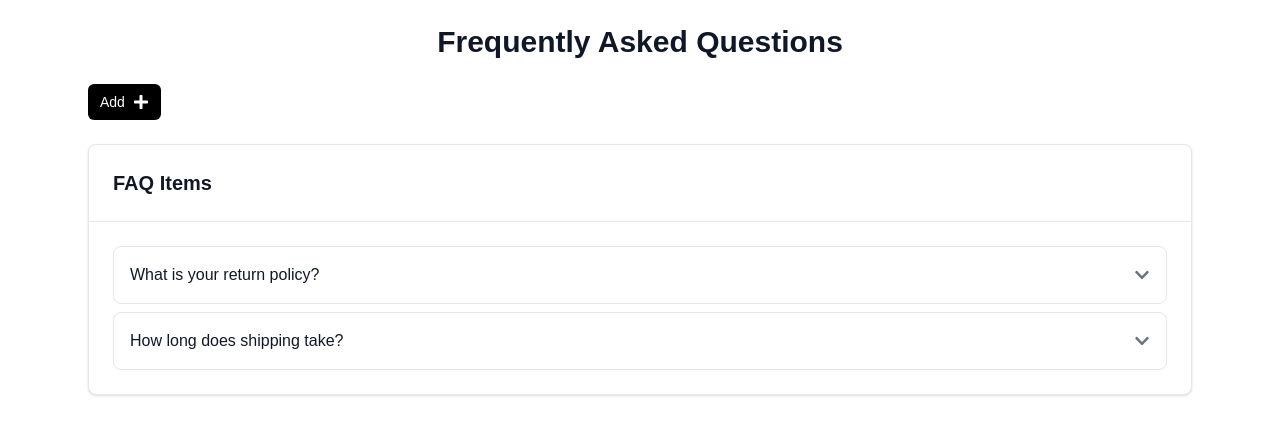
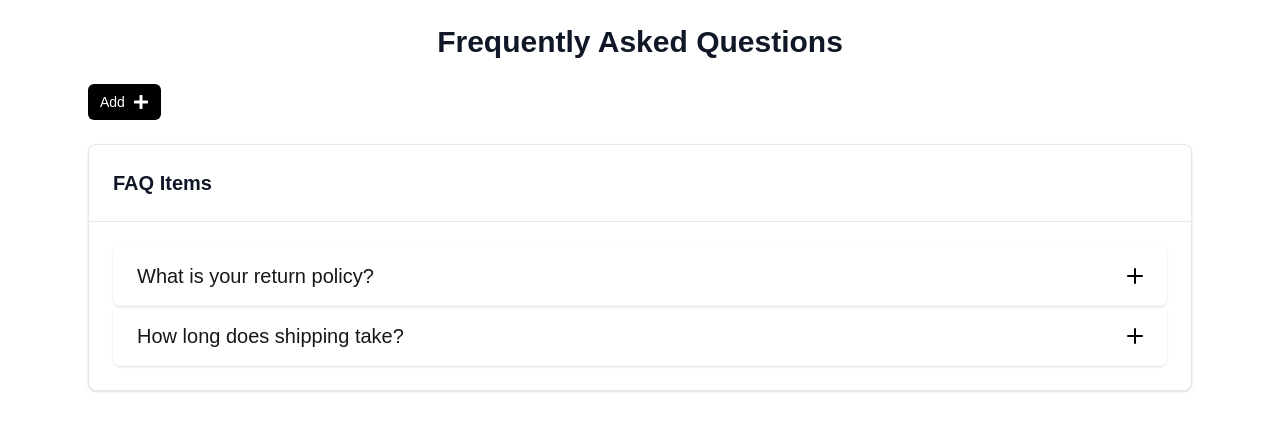
Before and after one commit to surajjadhav29/intricare-tech, a Next.js app: page /taskfaq in a window 1280 px wide. Shown: the top 434 px of the page. Built offline with nearby package versions, Linux system fonts and the light colour scheme.

Commit message:
Added new updates

```diff
--- a/components/HomeComponents/HeaderComponent.tsx
+++ b/components/HomeComponents/HeaderComponent.tsx
@@ -117,7 +117,7 @@ const HeaderComponent = () => {
         </button>
         <div className="">
           <Link
-            href="/"
+            href="/taskfaq"
             className="bg-[#F84646] text-white py-2 px-6 rounded-md hover:bg-red-600 transition duration-300 font-medium"
           >
             İletişim
--- a/components/TaskComponents/FaqComponent.tsx
+++ b/components/TaskComponents/FaqComponent.tsx
@@ -1,6 +1,7 @@
 "use client";
 import { useState } from "react";
 import { FaPlus, FaChevronDown, FaChevronUp } from "react-icons/fa";
+import { FiPlus } from "react-icons/fi";
 
 interface FAQItem {
   id: string;
@@ -25,7 +26,7 @@ const FaqComponent = () => {
   const [newQuestion, setNewQuestion] = useState("");
   const [newAnswer, setNewAnswer] = useState("");
   const [showForm, setShowForm] = useState(false);
-  const [openItems, setOpenItems] = useState<string[]>([]);
+  const [openItems, setOpenItems] = useState<number | null>(null);
 
   const handleAddFAQ = (e: React.FormEvent) => {
     e.preventDefault();
@@ -44,8 +45,8 @@ const FaqComponent = () => {
     }
   };
 
-  const toggleItem = (id: any) => {
-    setOpenItems((prevOpenItem) => (prevOpenItem === id ? null : id));
+  const handleDescription = (index: number) => {
+    setOpenItems(openItems === index ? null : index);
   };
 
   return (
@@ -126,32 +127,42 @@ const FaqComponent = () => {
           </div>
         </div>
         <div className="p-6">
-          <div className="space-y-2">
-            {faqItems.map((item, index) => (
-              <div key={item.id} className="border border-gray-200 rounded-lg">
-                <button
-                  onClick={() => toggleItem(item.id)}
-                  className="w-full flex items-center justify-between p-4 text-left hover:bg-gray-50 focus:outline-none rounded-lg"
-                >
-                  <span className="font-medium text-gray-900">
-                    {item.question}
-                  </span>
-                  {openItems.includes(item.id) ? (
-                    <FaChevronUp className="h-4 w-4 text-gray-500 flex-shrink-0" />
-                  ) : (
-                    <FaChevronDown className="h-4 w-4 text-gray-500 flex-shrink-0" />
+          {faqItems.map((item: any, index: number) => {
+            return (
+              <div
+                key={index}
+                className="w-full rounded-lg shadow-sm items-center bg-tgh-quaternary  p-2  cursor-pointer"
+                onClick={() => handleDescription(index)}
+              >
+                <div className=" flex justify-between p-2">
+                  <div className="w-[900px]">
+                    <h1
+                      className="px-2 text-xl select-none"
+                      dangerouslySetInnerHTML={{ __html: item?.question }}
+                    ></h1>
+                  </div>
+                  <div className="relative w-[100px] flex justify-end items-center px-1">
+                    <FiPlus
+                      className={`text-black text-2xl cursor-pointer transform transition-transform duration-300 ${
+                        openItems === index ? "rotate-45" : ""
+                      }`}
+                      onClick={() => handleDescription(index)}
+                    />
+                  </div>
+                </div>
+                <div>
+                  {openItems === index && (
+                    <div className="">
+                      <p
+                        className="flex p-3 border-t-2 select-none"
+                        dangerouslySetInnerHTML={{ __html: item?.answer }}
+                      ></p>
+                    </div>
                   )}
-                </button>
-                {openItems.includes(item.id) && (
-                  <div className="px-4 pb-4">
-                    <div className="pt-2 text-gray-600 leading-relaxed border-t border-gray-100">
-                      {item.answer}
-                    </div>
-                  </div>
-                )}
+                </div>
               </div>
-            ))}
-          </div>
+            );
+          })}
         </div>
       </div>
     </div>
```
